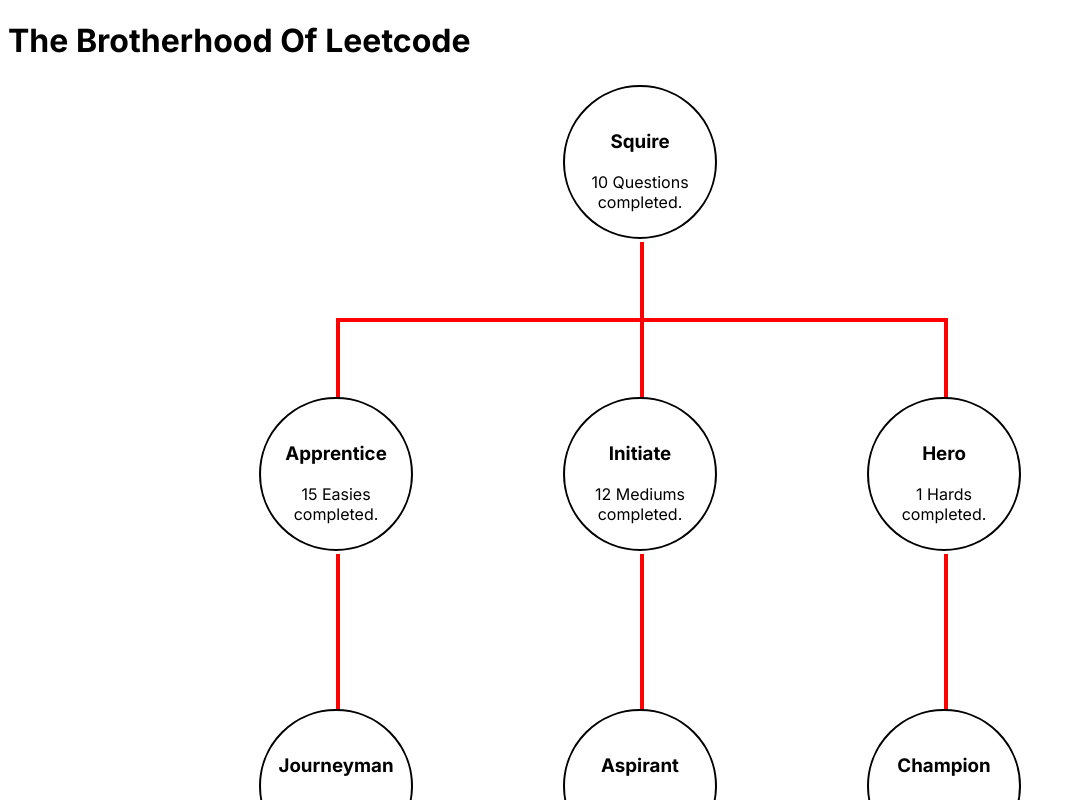
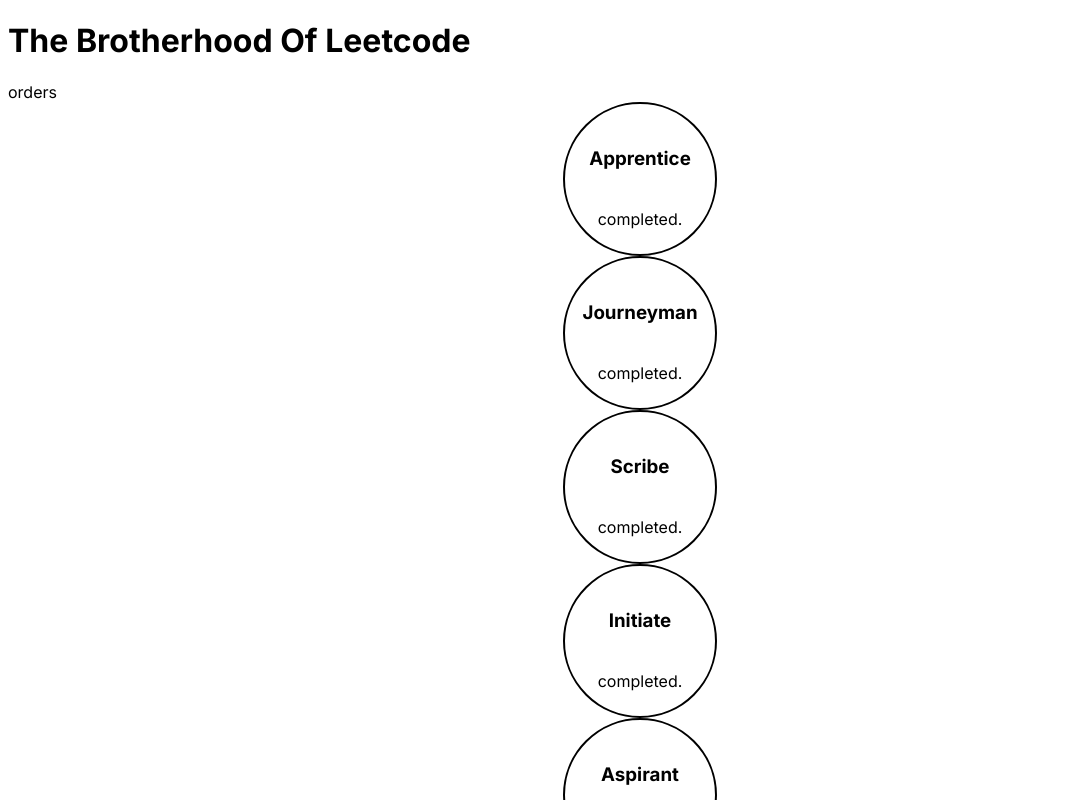
Before and after one commit to adrientremblay/BrotherhoodOfLeetcode, a Next.js app: page / in a window 1280 px wide. Shown: the top 800 px of the page, without its empty margins (0-1076 px from the left). Built offline with nearby package versions, Linux system fonts and the light colour scheme.

Commit message:
started the dynamic generation of the orders

```diff
--- a/app/globals.css
+++ b/app/globals.css
@@ -60,3 +60,14 @@ td {
     justify-content: center; /* Horizontal alignment */
     flex-direction: column;
 }
+
+.orders {
+
+}
+
+.order {
+    display: flex;
+    align-items: center; /* Vertical alignment */
+    justify-content: center; /* Horizontal alignment */
+    flex-direction: column;
+}
--- a/app/rank.js
+++ b/app/rank.js
@@ -1,15 +1,8 @@
 export default function Rank(props) {
-    let avatars = props.users.map(user => {
-        if (user.problemData.totalCount > 200)
-            return user.name;
-        return "";
-    });
-
     return (
         <div class="rank">
             <h3>{props.name}</h3>
             <span>{props.number} {props.difficulty} <br/> completed.</span>
-            {avatars}
         </div>
     );
 }
--- a/app/rank_table.js
+++ b/app/rank_table.js
@@ -11,10 +11,59 @@ const user = {
     }
 };
 
+const orders = [
+    {
+        orderName: 'Scribes Of Simplicity',
+        difficultyName: 'Easy',
+        ranks: [
+            {name: 'Apprentice', problems: 15},
+            {name: 'Journeyman', problems: 30},
+            {name: 'Scribe', problems: 60},
+        ]
+    },
+    {
+        orderName: 'Knights Of Knotty Solutions',
+        difficultyName: 'Medium',
+        ranks: [
+            {name: 'Initiate', problems: 12},
+            {name: 'Aspirant', problems: 24},
+            {name: 'Warrior', problems: 36},
+        ]
+    },
+    {
+        orderName: 'Deities Of Difficult Dilemmas',
+        difficultyName: 'Hard',
+        ranks: [
+            {name: 'Hero', problems: 1},
+            {name: 'Champion', problems: 5},
+            {name: 'Legend', problems: 10},
+        ]
+    },
+]
+
 let users = [user];
 
 export default function RankTable() {
+    let orders_jsx = orders.map(order => {
+        let rank_list = order.ranks.map(rank => {
+            return (
+                <Rank name={rank.name}></Rank>
+            );
+        });
+
+        return (<div class='order'>
+            {rank_list}
+        </div>);
+    })
+
     return (
+        <div>
+            orders
+            {orders_jsx}
+        </div>
+    );
+}
+/*
         <table className="rankTable">
             <tbody>
                 <tr>
@@ -37,9 +86,9 @@ export default function RankTable() {
                     </td>
                 </tr>
                 <tr>
-                    <td className="content"><Rank name="Apprentice" number="15" difficulty="Easies" users={users}></Rank></td>
-                    <td className="content"><Rank name="Initiate" number="12" difficulty="Mediums" users={users}></Rank></td>
-                    <td className="content"><Rank name="Hero" number="1" difficulty="Hards" users={users}></Rank></td>
+                    <td className="content"><Rank name="Apprentice" number={15} difficulty="Easies" users={users}></Rank></td>
+                    <td className="content"><Rank name="Initiate" number={12} difficulty="Mediums" users={users}></Rank></td>
+                    <td className="content"><Rank name="Hero" number={1} difficulty="Hards" users={users}></Rank></td>
                 </tr>
                 <tr>
                     <td><div className="line vertical-line"></div></td>
@@ -103,5 +152,5 @@ export default function RankTable() {
                 </tr>
             </tbody>
         </table>
-    );
-}
+
+*/
```
